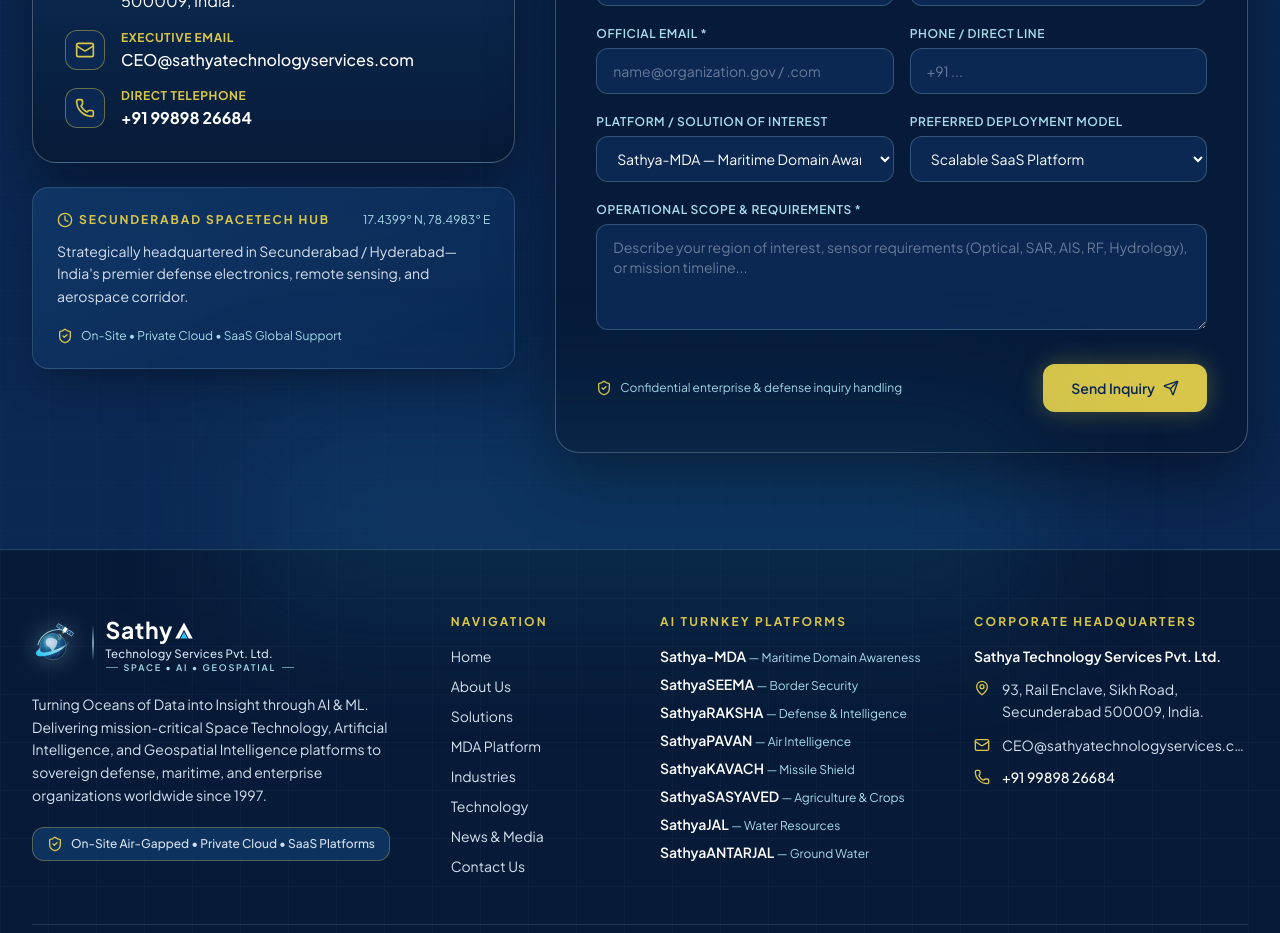
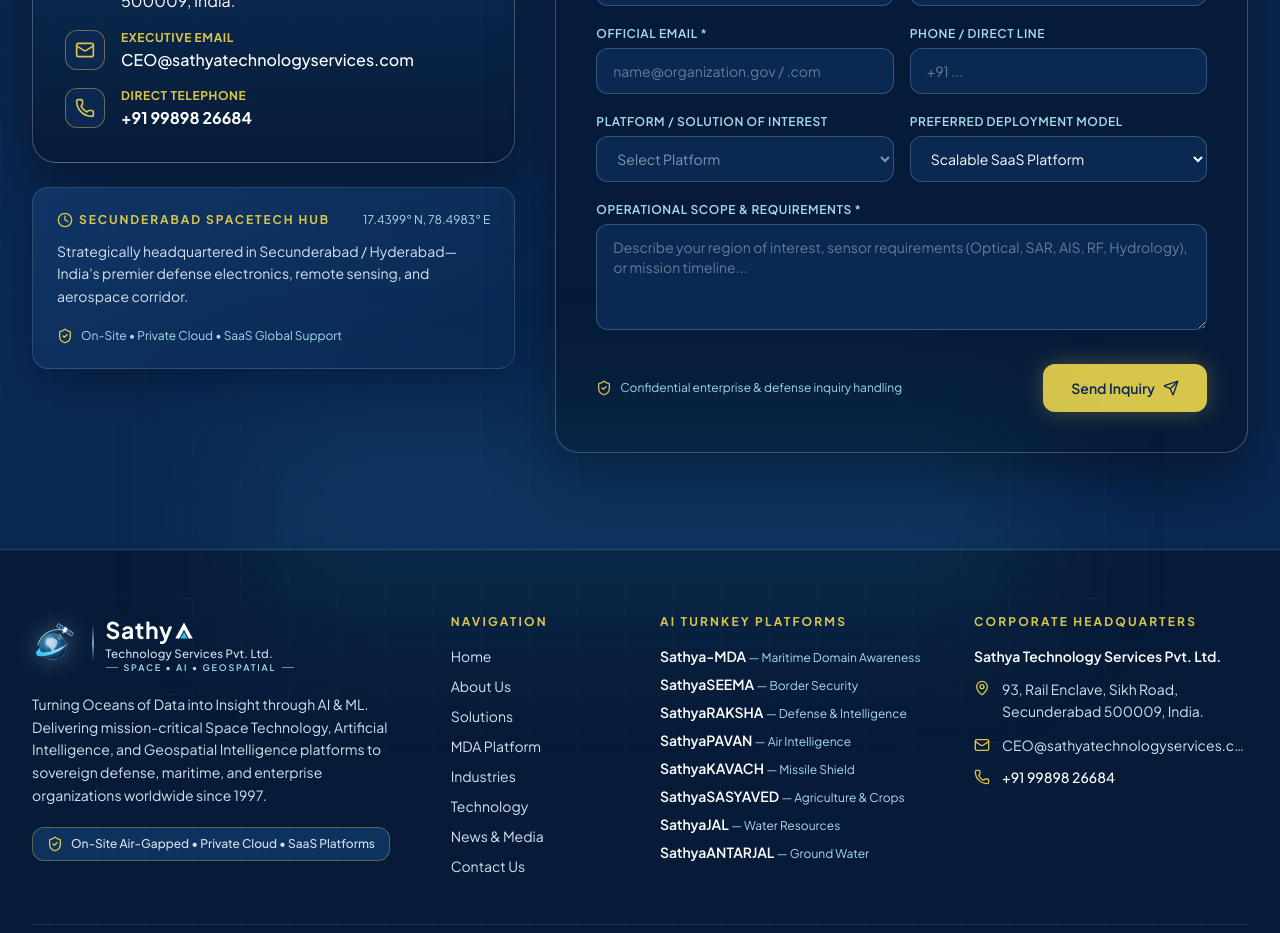
Before and after one commit to Prasadnimmale/Satya-Technology-pvt-limited, a Next.js app: page /contact in a window 1280 px wide. Shown: the part 800-1733 px from the top of the page. Built offline with nearby package versions, Linux system fonts and the light colour scheme; a web font is replaced by a local one.

Commit message:
change the contact form

```diff
--- a/src/components/ContactForm.tsx
+++ b/src/components/ContactForm.tsx
@@ -11,7 +11,7 @@ export default function ContactForm() {
     organization: "",
     email: "",
     phone: "",
-    platform: "Sathya-MDA (Maritime Domain Awareness)",
+    platform: "",
     deployment: "Scalable SaaS Platform",
     message: "",
   });
@@ -34,7 +34,10 @@ export default function ContactForm() {
           Thank You, {formData.fullName || "Partner"}
         </h3>
         <p className="text-sm sm:text-base text-[#D4E0EF] max-w-lg mx-auto leading-relaxed">
-          Your inquiry regarding <strong className="text-white">{formData.platform}</strong>{" "}
+          Your inquiry regarding{" "}
+          <strong className="text-white">
+            {formData.platform || "SpaceTech & Geospatial Solutions"}
+          </strong>{" "}
           ({formData.deployment}) has been formatted. Connect directly with our
           executive team at{" "}
           <a
@@ -50,9 +53,13 @@ export default function ContactForm() {
         <div className="pt-3 flex flex-wrap items-center justify-center gap-3">
           <a
             href={`mailto:CEO@sathyatechnologyservices.com?subject=${encodeURIComponent(
-              `Platform Briefing Inquiry: ${formData.platform} — ${formData.organization}`
+              `Platform Briefing Inquiry: ${
+                formData.platform || "SpaceTech & Geospatial Solutions"
+              } — ${formData.organization}`
             )}&body=${encodeURIComponent(
-              `Name: ${formData.fullName}\nOrganization: ${formData.organization}\nEmail: ${formData.email}\nPhone: ${formData.phone}\nPlatform of Interest: ${formData.platform}\nPreferred Deployment: ${formData.deployment}\n\nMission Requirements:\n${formData.message}`
+              `Name: ${formData.fullName}\nOrganization: ${formData.organization}\nEmail: ${formData.email}\nPhone: ${formData.phone}\nPlatform of Interest: ${
+                formData.platform || "SpaceTech & Geospatial Solutions"
+              }\nPreferred Deployment: ${formData.deployment}\n\nMission Requirements:\n${formData.message}`
             )}`}
             className="inline-flex items-center gap-2 px-6 py-3 rounded-xl bg-[#D8C64B] text-[#0B2852] font-semibold text-sm hover:bg-[#e5d45c] transition-colors"
           >
@@ -187,17 +194,32 @@ export default function ContactForm() {
             onChange={(e) =>
               setFormData({ ...formData, platform: e.target.value })
             }
-            className="w-full px-4 py-3 rounded-xl bg-[#0B2852] border border-[#A9DCEB]/25 text-white text-sm focus:outline-none focus:border-[#D8C64B]"
+            className={`w-full px-4 py-3 rounded-xl bg-[#0B2852] border border-[#A9DCEB]/25 text-sm focus:outline-none focus:border-[#D8C64B] ${
+              formData.platform ? "text-white" : "text-[#D4E0EF]/60"
+            }`}
           >
+            <option value="" disabled className="bg-[#071B38] text-[#D4E0EF]/60">
+              Select Platform
+            </option>
             {TURNKEY_PLATFORMS.map((p) => (
-              <option key={p.id} value={`${p.code} (${p.name})`}>
+              <option
+                key={p.id}
+                value={`${p.code} (${p.name})`}
+                className="bg-[#0B2852] text-white"
+              >
                 {p.code} — {p.name}
               </option>
             ))}
-            <option value="SpaceTech Consulting & OEM Manufacturing">
+            <option
+              value="SpaceTech Consulting & OEM Manufacturing"
+              className="bg-[#0B2852] text-white"
+            >
               SpaceTech Consulting &amp; Atmanirbhar Bharat OEM
             </option>
-            <option value="Satellite Imagery & Multi-Sensor Analytics">
+            <option
+              value="Satellite Imagery & Multi-Sensor Analytics"
+              className="bg-[#0B2852] text-white"
+            >
               Satellite Imagery &amp; Multi-Sensor Analytics
             </option>
           </select>
```
